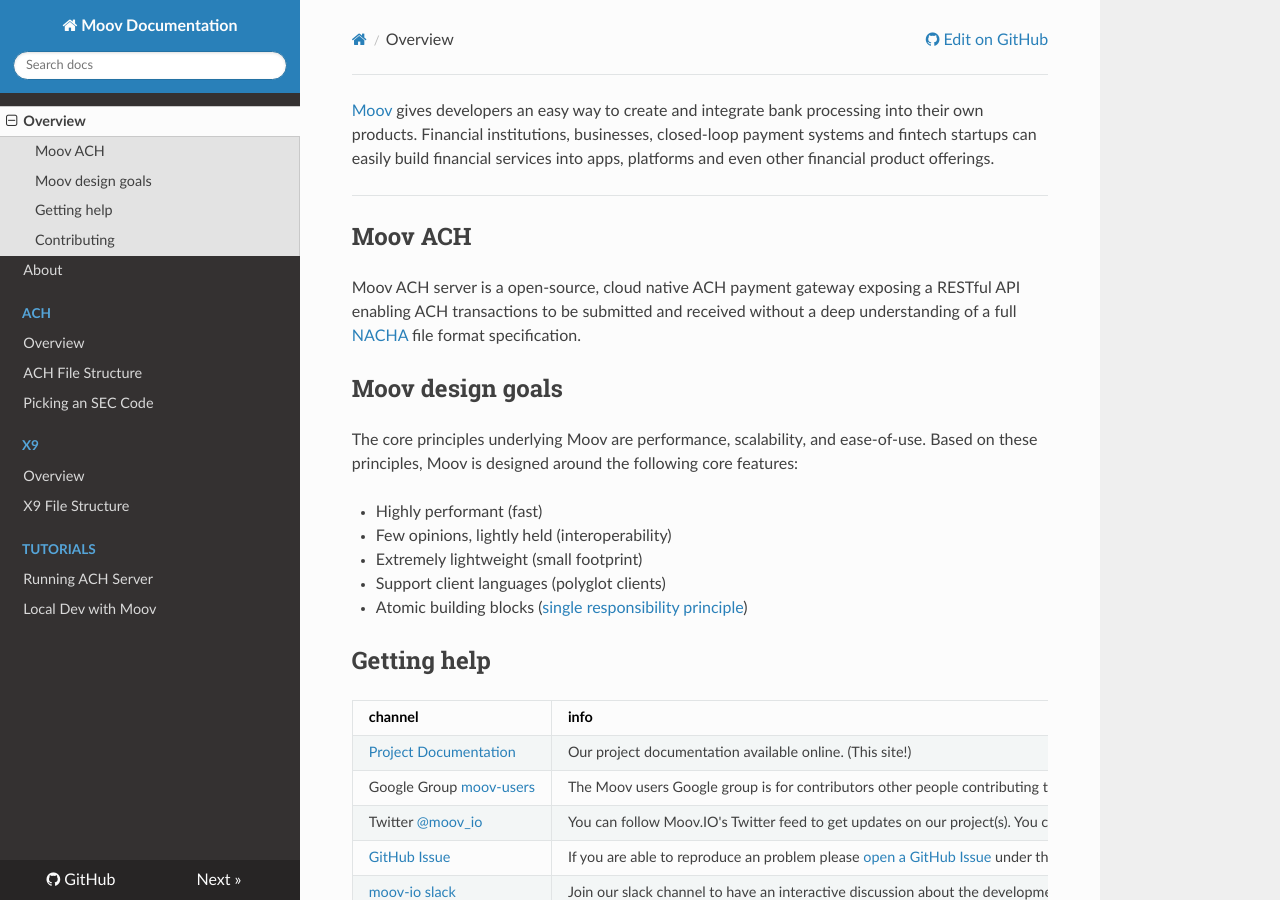
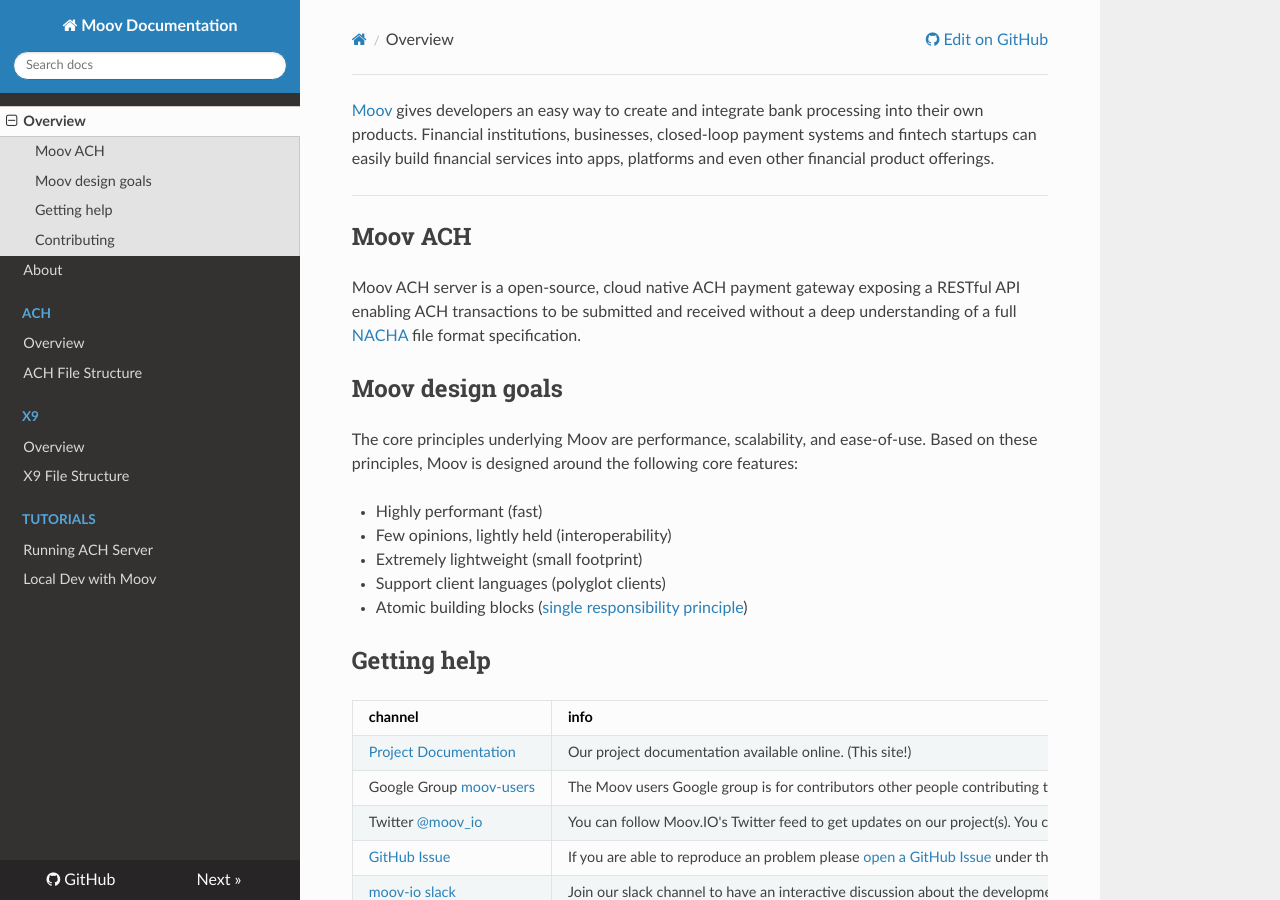
Before and after one commit to wadearnold/docs, an MkDocs documentation site: the page built from docs/index.md, in a window 1280 px wide and 900 px high. Built offline with MkDocs 1.6.1, drawn with Linux system fonts in a browser that asks for light colours; nearby versions of some CDN libraries; old or Windows-style settings are respelled for this version of MkDocs.

Commit message:
docs: hide 'Picking an SEC code'

```diff
--- a/mkdocs.yml
+++ b/mkdocs.yml
@@ -5,7 +5,7 @@
 - ACH:
   - Overview: ach/index.md
   - 'ACH File Structure': ach/file-structure.md
-  - 'Picking an SEC Code': ach/sec-codes-table.md
+  # - 'Picking an SEC Code': ach/sec-codes-table.md
 - X9:
   - Overview: x9/index.md
   - 'X9 File Structure': x9/file-structure.md
```
